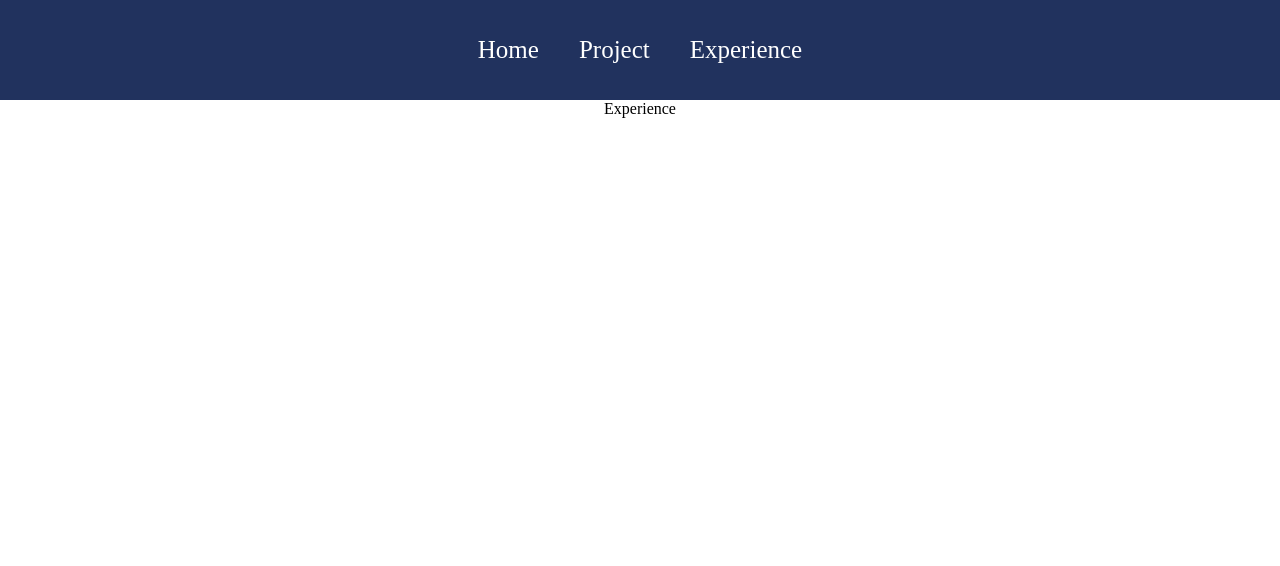
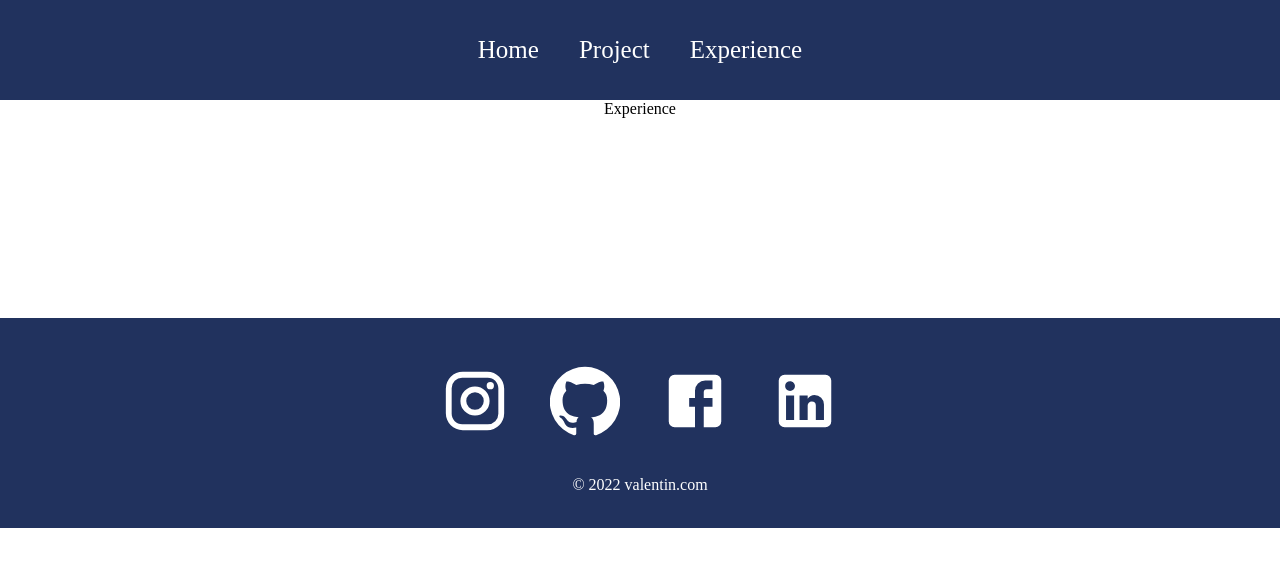
Before and after one commit to ValentinProg/pf-project, a React (Create React App) app: page /experience in a window 1280 px wide. Shown: the top 566 px of the page. Built offline with nearby package versions, Linux system fonts and the light colour scheme.

Commit message:
add footer

```diff
--- a/src/App.jsx
+++ b/src/App.jsx
@@ -4,6 +4,7 @@ import Home from './pages/Home';
 import Projects from './pages/Projects';
 import Experience from './pages/Experience';
 import Navbar from './components/Navbar/Navbar';
+import Footer from './components/Footer/Footer';
 
 function App() {
   return (
@@ -15,6 +16,7 @@ function App() {
           <Route path='/projects' element={<Projects/>}/>
           <Route path='/experience' element={<Experience/>}/>
         </Routes>
+        <Footer/>
       </Router>
     </div>
   );
--- /dev/null
+++ b/src/components/Footer/Footer.css
@@ -0,0 +1,28 @@
+.footer {
+    width: 100%;
+    height: 200px;
+    background: #21325e;
+    display: flex;
+    justify-content: center;
+    align-items: center;
+    flex-direction: column;
+    padding-top: 10px;
+    margin-top: 200px;
+  }
+
+  .socialMedia svg {
+    color: white;
+    margin: 20px;
+    font-size: 70px;
+    cursor: pointer;
+  }
+
+  .footer p {
+    color: white;
+  }
+
+  @media only screen and (max-width: 600px) {
+    .footer svg {
+      font-size: 50px;
+    }
+  }
--- /dev/null
+++ b/src/components/Footer/Footer.jsx
@@ -0,0 +1,22 @@
+import React from 'react'
+import './Footer.css'
+import { Instagram } from '@material-ui/icons'
+import { Facebook } from '@material-ui/icons'
+import { LinkedIn } from '@material-ui/icons'
+import { GitHub } from '@material-ui/icons'
+
+function Footer() {
+  return (
+    <div className='footer'>
+        <div className='socialMedia'>
+            <Instagram/>
+            <GitHub/>
+            <Facebook/>
+            <LinkedIn/>
+        </div>
+        <p>&copy; 2022 valentin.com</p>
+    </div>
+  )
+}
+
+export default Footer
```
